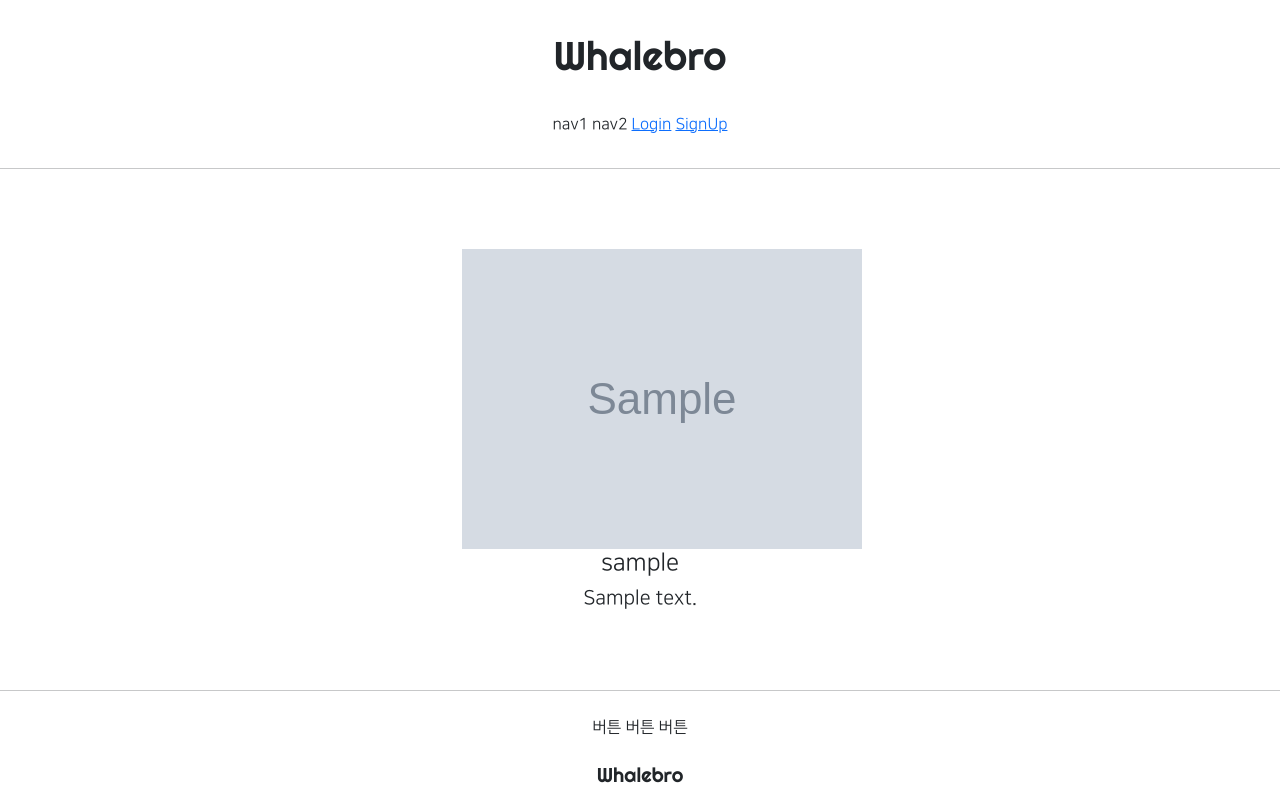
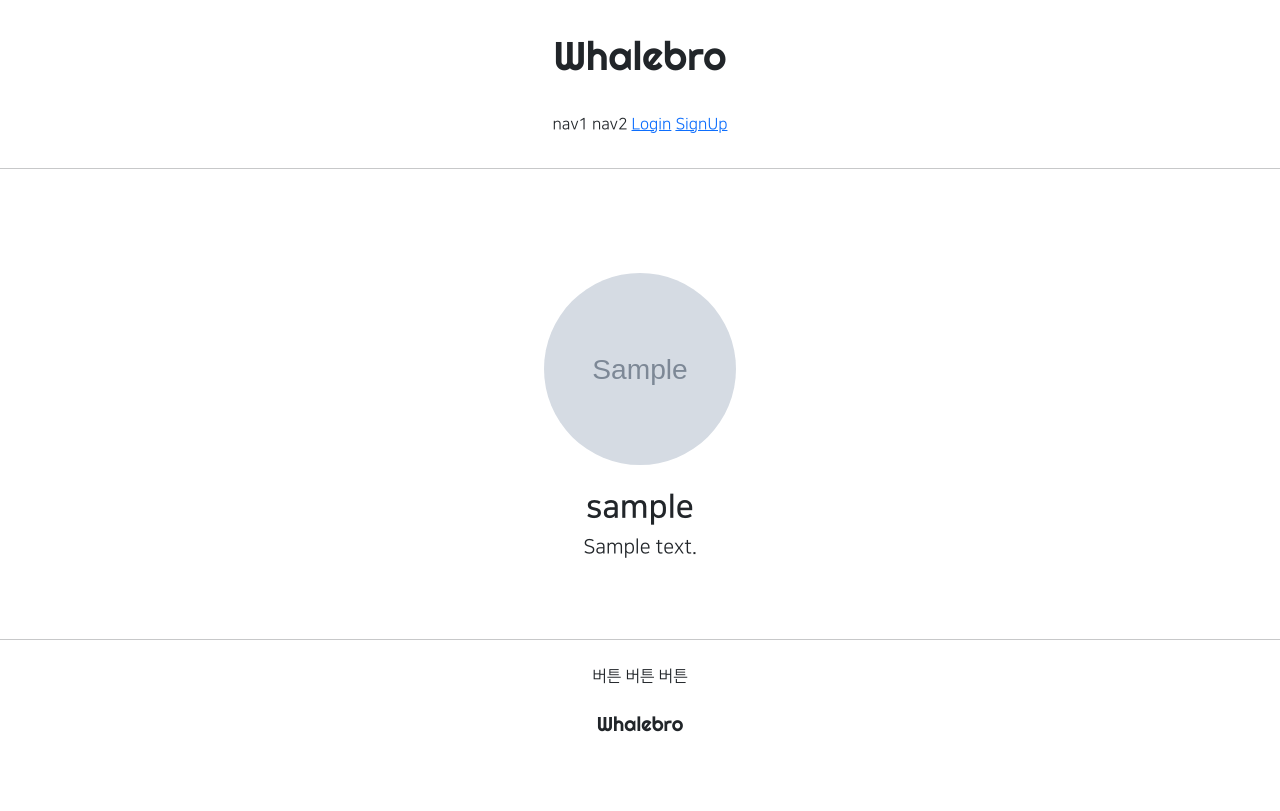
Before and after one commit to tkxksdl2/gis_copy, a Django app: page /accounts/detail/1 in a window 1280 px wide. After the commit the page ends 732 px from the top, so only its background shows below. Run offline with Django 3.2, Linux system fonts and the light colour scheme; tables that the repository leaves empty hold one stand-in row (values such as "Sample post"); grey boxes marked "Sample" are stand-in pictures; parts of the project's set-up code (start-up, migrations or seed data) failed here and were passed over; some libraries are stand-ins or nearby versions.

Commit message:
gis 07/27 6ban reupload practice 1. profile forms

```diff
--- a/accountapp/templates/accountapp/detail.html
+++ b/accountapp/templates/accountapp/detail.html
@@ -7,13 +7,14 @@
         <div class="m-5 ">
             {% if target_user.profile %}
                 <img src="{{ target_user.profile.image.url }}"
+                     class="profile_image m-4"
                      alt="profile image">
-                <h4>{{ target_user.profile.nickname }}</h4>
+                <h2 class="NNS_B">{{ target_user.profile.nickname }}</h2>
                 <h5>{{ target_user.profile.message }}</h5>
             {% else %}
-                <h5><a href="{% url 'profileapp:create' %}">
+                <h2><a href="{% url 'profileapp:create' %}">
                     Create Profile
-                </a></h5>
+                </a></h2>
             {% endif %}
         </div>
 
--- a/static/base.css
+++ b/static/base.css
@@ -16,3 +16,14 @@
     max-width: 500px;
     padding: 1rem 1.5rem;
 }
+
+.profile_image{
+    height: 12rem;
+    width: 12rem;
+    border-radius: 20rem;
+    object-fit: cover;
+}
+
+.NNS_B{
+    font-family: 'NanumSquareB', cursive;
+}
```
